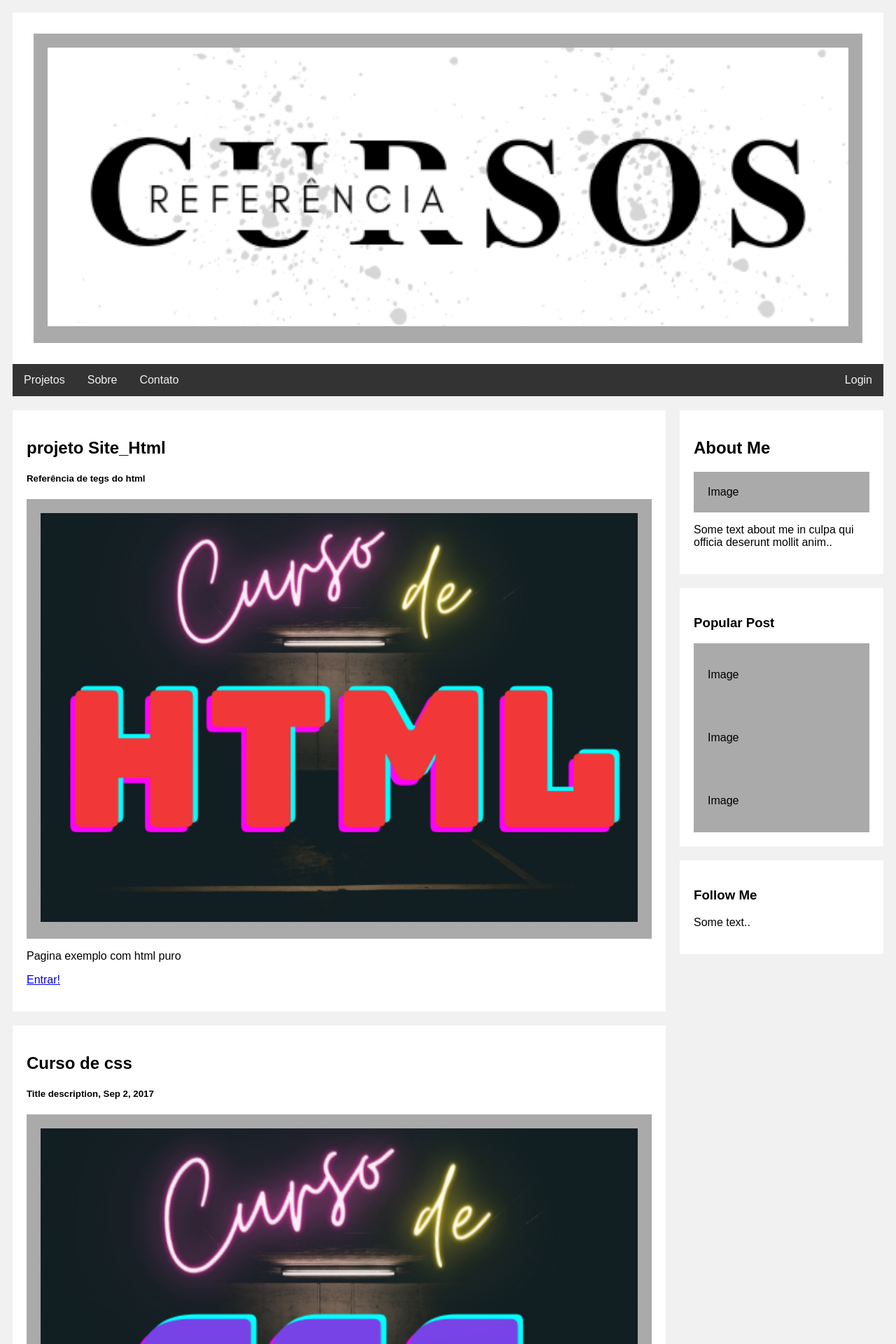
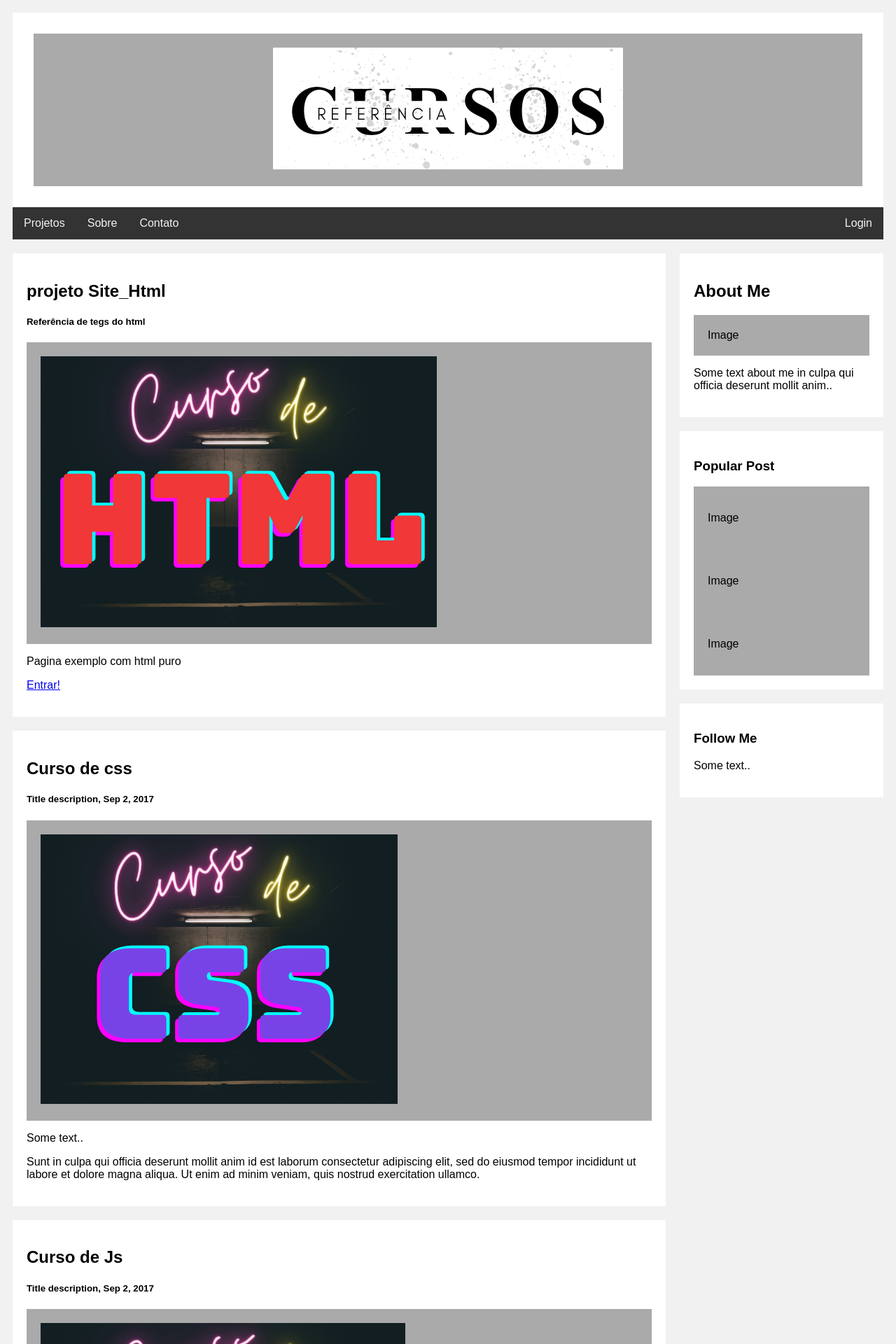
Before and after one commit to aristidesbpdev/aristidesbpdev.github.io, a PHP site: page / in a window 1280 px wide. Shown: the top 1920 px of the page at 70% size. Run offline with PHP 8.4, Linux system fonts and the light colour scheme.

Commit message:
Update style.css

```diff
--- a/style.css
+++ b/style.css
@@ -1,9 +1,3 @@
-/*ajustando tamanho das imagens*/
-img {
-  width: 100%;
-  height: auto;
-}
-
 * {
   box-sizing: border-box;
 }
@@ -14,12 +8,16 @@ body {
   background: #f1f1f1;
 }
 
+
+
 /* Header/Blog Title */
 .header {
   padding: 30px;
   text-align: center;
   background: white;
 }
+
+
 
 .header h1 {
   font-size: 50px;
```
